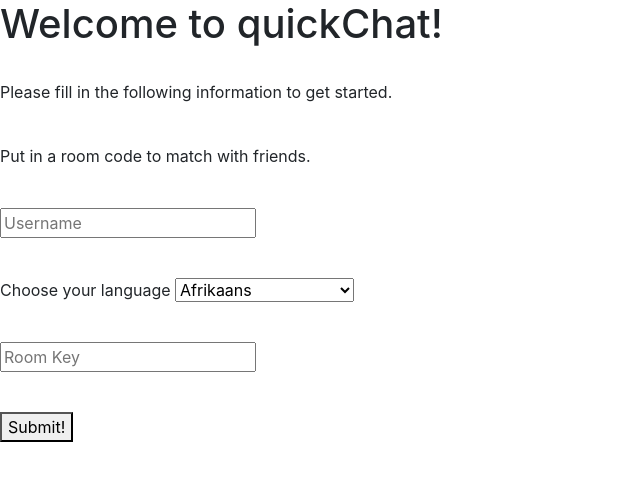
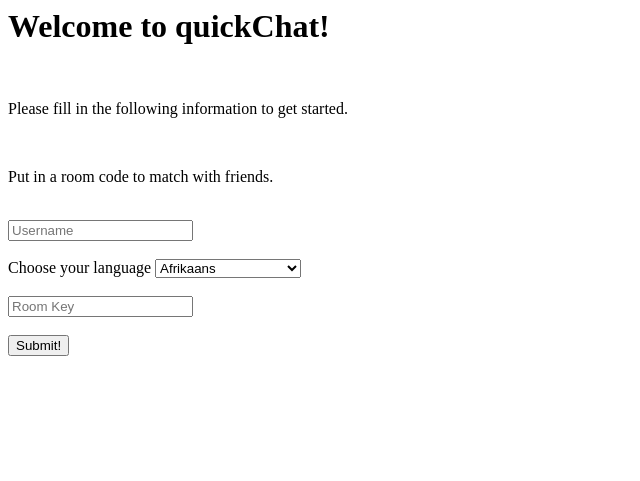
Before and after one commit to JZDaBoss123/quickChat, a Flask app: page / in a window 1280 px wide. Shown: the top 481 px of the page, without its empty margins (0-640 px from the left). Run offline with Flask 2, Linux system fonts and the light colour scheme; some libraries are stand-ins or nearby versions.

Commit message:
fix redirection

```diff
--- a/templates/index.html
+++ b/templates/index.html
@@ -3,15 +3,6 @@
     <script src="https://ajax.googleapis.com/ajax/libs/jquery/2.2.4/jquery.min.js"></script>
     <!--import for jquery and socketio-->
     <head>
-    <link rel="stylesheet" href="https://maxcdn.bootstrapcdn.com/bootstrap/4.0.0/css/bootstrap.min.css" integrity="sha384-Gn5384xqQ1aoWXA+058RXPxPg6fy4IWvTNh0E263XmFcJlSAwiGgFAW/dAiS6JXm" crossorigin="anonymous">
-    <!-- <link rel="stylesheet" href="style.css"> -->
-    <script src="https://code.jquery.com/jquery-3.2.1.slim.min.js" integrity="sha384-KJ3o2DKtIkvYIK3UENzmM7KCkRr/rE9/Qpg6aAZGJwFDMVNA/GpGFF93hXpG5KkN"
-        crossorigin="anonymous"></script>
-    <script src="https://cdnjs.cloudflare.com/ajax/libs/popper.js/1.12.9/umd/popper.min.js" integrity="sha384-ApNbgh9B+Y1QKtv3Rn7W3mgPxhU9K/ScQsAP7hUibX39j7fakFPskvXusvfa0b4Q"
-        crossorigin="anonymous"></script>
-    <script src="https://maxcdn.bootstrapcdn.com/bootstrap/4.0.0/js/bootstrap.min.js" integrity="sha384-JZR6Spejh4U02d8jOt6vLEHfe/JQGiRRSQQxSfFWpi1MquVdAyjUar5+76PVCmYl"
-        crossorigin="anonymous"></script>
-    <!--import for bootstrap-->
     <h1>Welcome to quickChat!</h1> <br>
     <p>Please fill in the following information to get started.</p> <br>
     <p>Put in a room code to match with friends.</p> <br>
@@ -23,7 +14,6 @@
             //for now, maybe need to change for heroku
 
             socket.on('redirect', function(url) {
-                console.log(url);
                 window.location = url;
             })
 
@@ -39,12 +29,11 @@
             })
         })
         </script>
-        <form action="" class="info-form">
-        <input type="text" id="username" placeholder="Username" class="form-group">
-        <br><br>
+
+        <input type="text" id="username" placeholder="Username" required> <br><br>
         <label for="language">Choose your language</label>
         <!--language codes for googletrans api-->
-        <select id="language" class="form-group">
+        <select id="language">
             <option value="af">Afrikaans</option>
             <option value="ar">Arabic</option>
             <option value="bg">Bulgarian</option>
@@ -66,9 +55,8 @@
             <option value="es">Spanish</option>
             <option value="th">Thai</option>
         </select><br><br>
-        <input type="text" id="roomNumber" placeholder="Room Key" class="form-group"> <br><br>
+        <input type="text" id="roomNumber" placeholder="Room Key"> <br><br>
 
         <button id="submit">Submit!</button>
-    </form>
     </body>
 </html>
```
Also changed, not shown: 1 other file.
